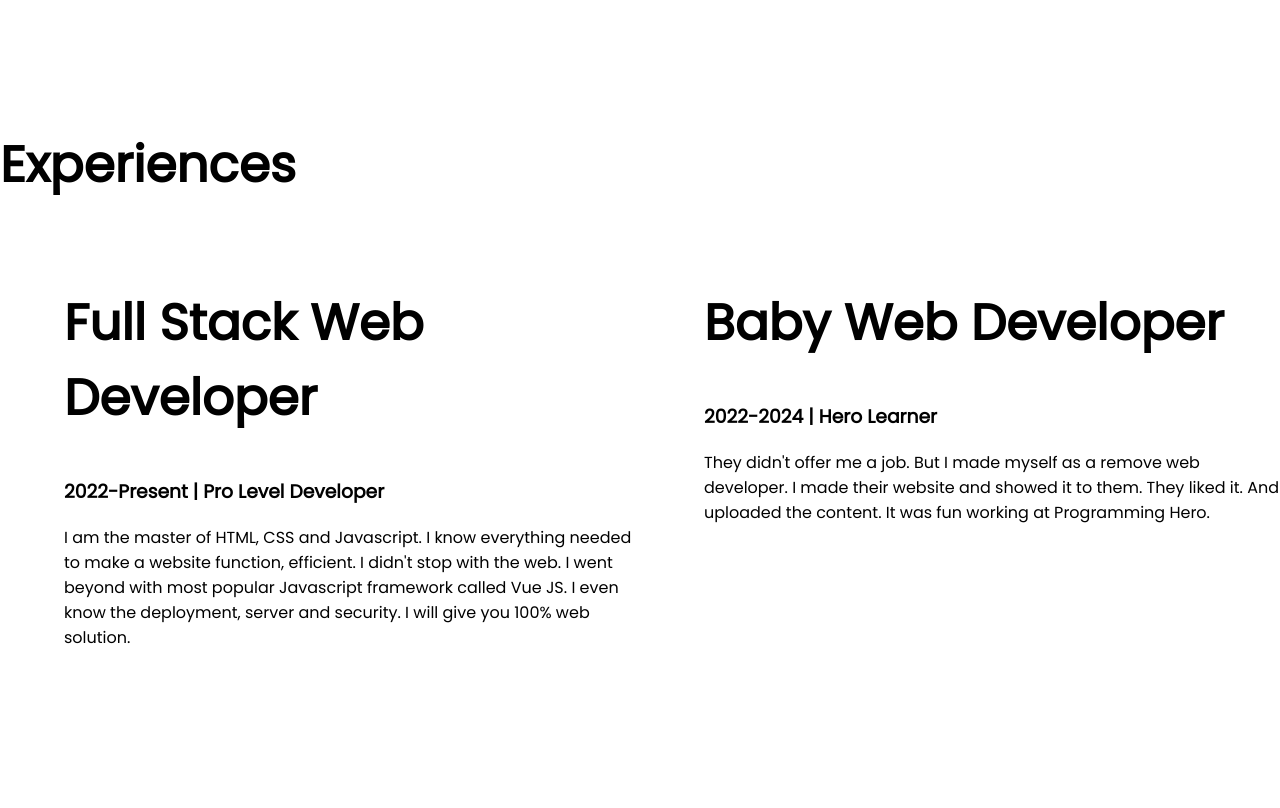
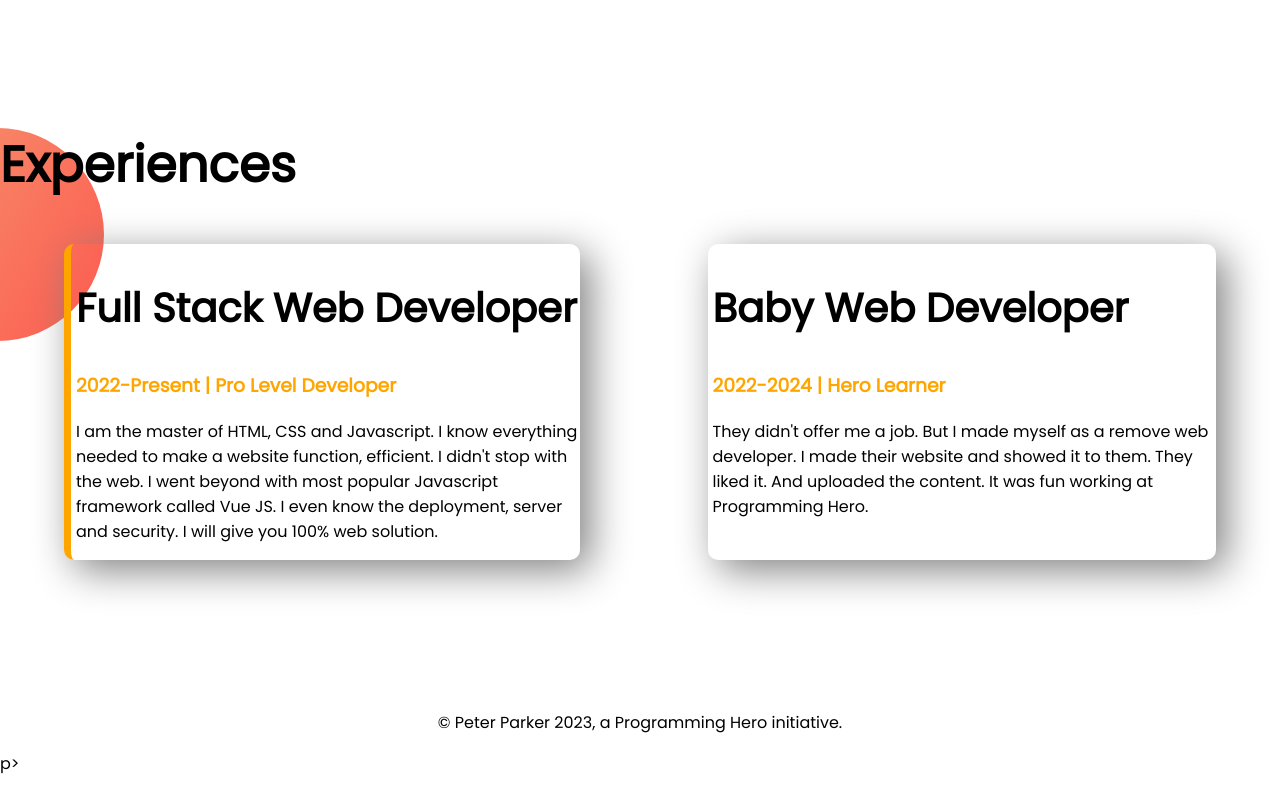
Before and after one commit to ridoyscu/developer-portfolio, a plain HTML site: page index.html in a window 1280 px wide. Shown: the part 1160-1968 px from the top of the page. After the commit the page ends 1936 px from the top, so only its background shows below. Drawn offline with Linux system fonts and the light colour scheme.

Commit message:
styled border

```diff
--- a/index.html
+++ b/index.html
@@ -44,9 +44,9 @@
     <section class="experience-area">
         <h1>Experiences</h1>
         <div class="flexible-container">
-            <div class="half-width">
-                <h1>Full Stack Web Developer</h1>
-                <h3>2022-Present | Pro Level Developer</h3>
+            <div id="full-stack-dev" class="experience-item">
+                <h2>Full Stack Web Developer</h2>
+                <h3 class="orange-color">2022-Present | Pro Level Developer</h3>
                 <p>
                     I am the master of HTML, CSS and Javascript. I know everything needed to make a website function,
                     efficient. I didn't stop with the web. I went beyond with most popular Javascript framework called
@@ -54,9 +54,9 @@
                     JS. I even know the deployment, server and security. I will give you 100% web solution.
                 </p>
             </div>
-            <div class="half-width">
-                <h1>Baby Web Developer</h1>
-                <h3>2022-2024 | Hero Learner</h3>
+            <div id="baby-web-dev" class="experience-item">
+                <h2>Baby Web Developer</h2>
+                <h3 class="orange-color">2022-2024 | Hero Learner</h3>
                 <p>They didn't offer me a job. But I made myself as a remove web developer. I made their website and
                     showed
                     it to them. They liked it. And uploaded the content. It was fun working at Programming Hero.</p>
@@ -66,5 +66,8 @@
 
 
 </body>
+<footer>
+    <p> © Peter Parker 2023, a Programming Hero initiative. </p>p>
+</footer>
 
 </html>
--- a/style.css
+++ b/style.css
@@ -6,6 +6,10 @@ body {
 h1 {
     font-size: 50px;
 
+}
+
+h2 {
+    font-size: 40px;
 }
 
 .orange-color {
@@ -20,6 +24,7 @@ h1 {
 .half-width {
     width: 50%;
     padding-left: 5%;
+
 }
 
 .half-width img {
@@ -46,3 +51,30 @@ h1 {
     background-repeat: no-repeat;
     background-position: right;
 }
+
+.experience-area {
+    background-image: url(images/exp-bg.png);
+    background-repeat: no-repeat;
+    position: left;
+}
+
+.experience-item {
+    box-shadow: 10px 10px 40px gray;
+    width: 40%;
+    margin-left: 5%;
+    margin-right: 5%;
+    padding-left: 5px;
+    border-radius: 10px;
+}
+
+#full-stack-dev {
+    border-left: 7px solid orange;
+}
+
+#baby-we-dev {
+    border-left: 7px solid blue;
+}
+
+footer p {
+    text-align: center;
+}
```
